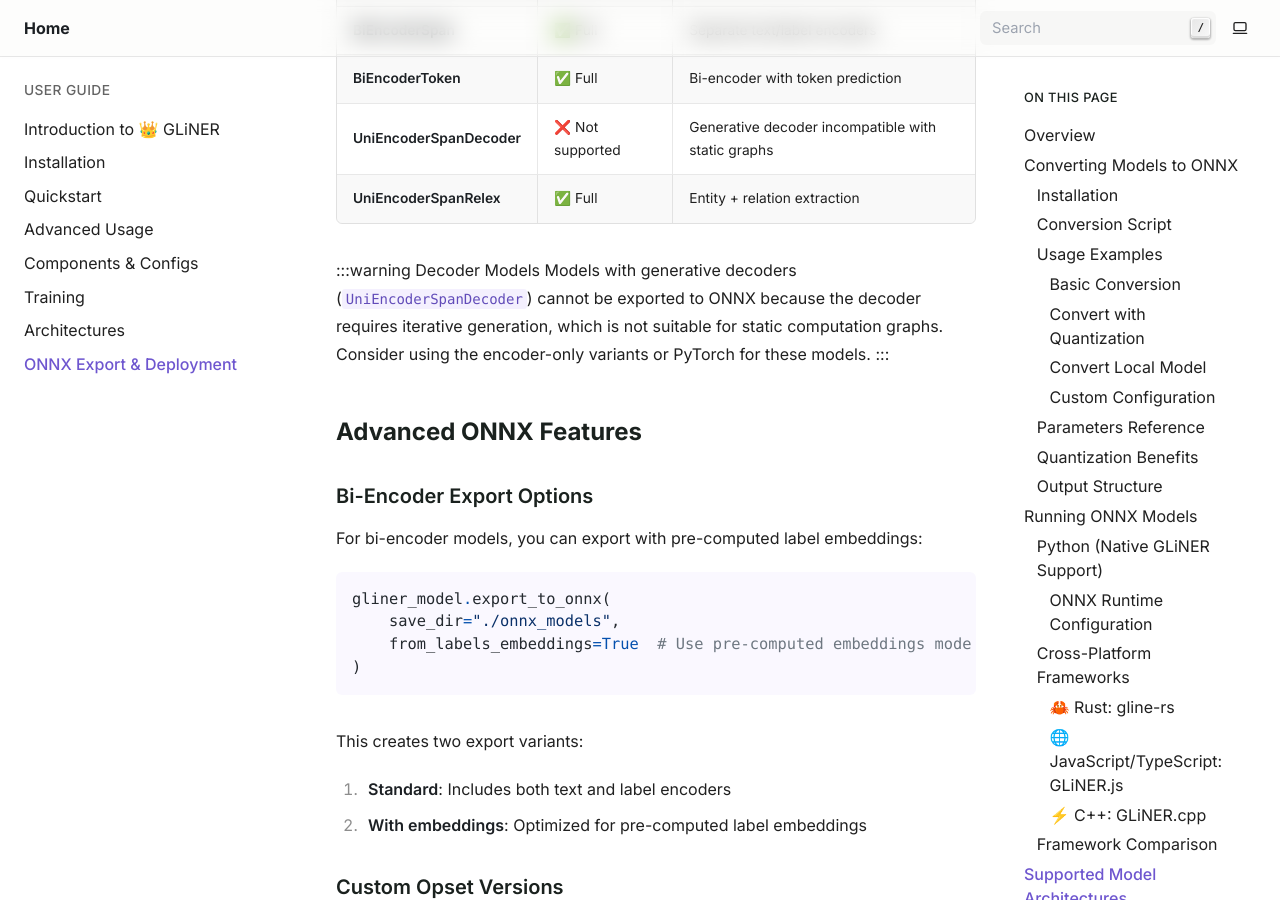
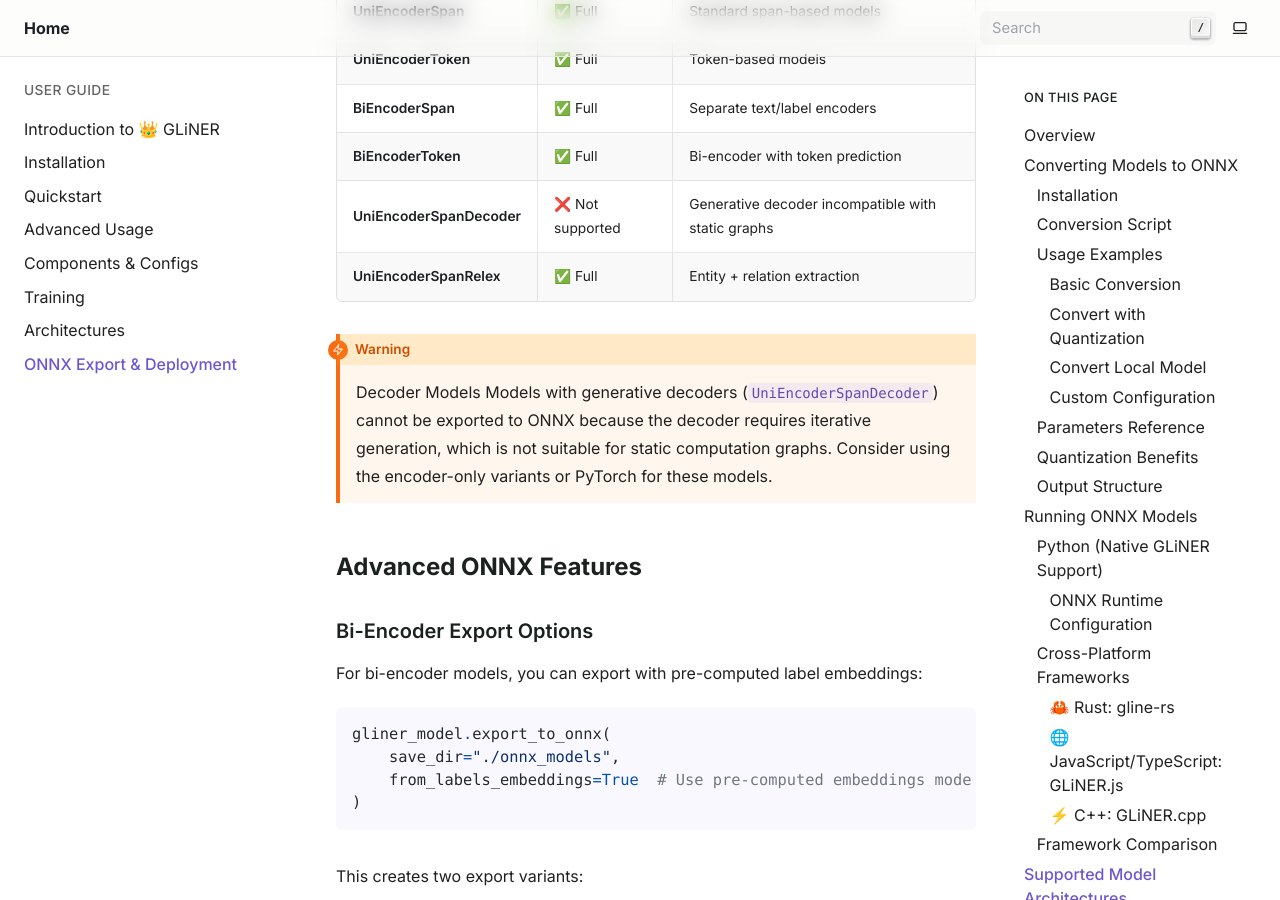
Before and after one commit to urchade/GLiNER, a Sphinx documentation site: the page built from docs/convert_to_onnx.md, in a window 1280 px wide and 900 px high, scrolled down 9419 px. Built offline with Sphinx 7.4.7, drawn with Linux system fonts in a browser that asks for light colours; pages that are not in the unit, such as notebooks, are missing from menus; some of the changed text lies outside the part shown.

Commit message:
docs: fix ONNX admonition rendering and enable colon_fence

```diff
--- a/docs/conf.py
+++ b/docs/conf.py
@@ -19,6 +19,10 @@ extensions = [
     "sphinx.ext.napoleon",
     "sphinx.ext.viewcode",
     "sphinx.ext.autosummary",
+]
+
+myst_enable_extensions = [
+    "colon_fence",
 ]
 
 html_theme = "shibuya"
--- a/docs/convert_to_onnx.md
+++ b/docs/convert_to_onnx.md
@@ -136,7 +136,7 @@ Quantized models (INT8) offer:
 - **Lower memory usage**: Important for edge deployment
 - **Minimal accuracy loss**: Typically < 1% F1 score difference
 
-:::tip When to Use Quantization
+:::{tip} When to Use Quantization
 Use quantized models for:
 - CPU-based production deployments
 - Mobile and edge devices
@@ -347,7 +347,7 @@ Not all GLiNER architectures support ONNX export:
 | **UniEncoderSpanDecoder** | ❌ Not supported | Generative decoder incompatible with static graphs |
 | **UniEncoderSpanRelex** | ✅ Full | Entity + relation extraction |
 
-:::warning Decoder Models
+:::{warning} Decoder Models
 Models with generative decoders (`UniEncoderSpanDecoder`) cannot be exported to ONNX because the decoder requires iterative generation, which is not suitable for static computation graphs. Consider using the encoder-only variants or PyTorch for these models.
 :::
 
```
